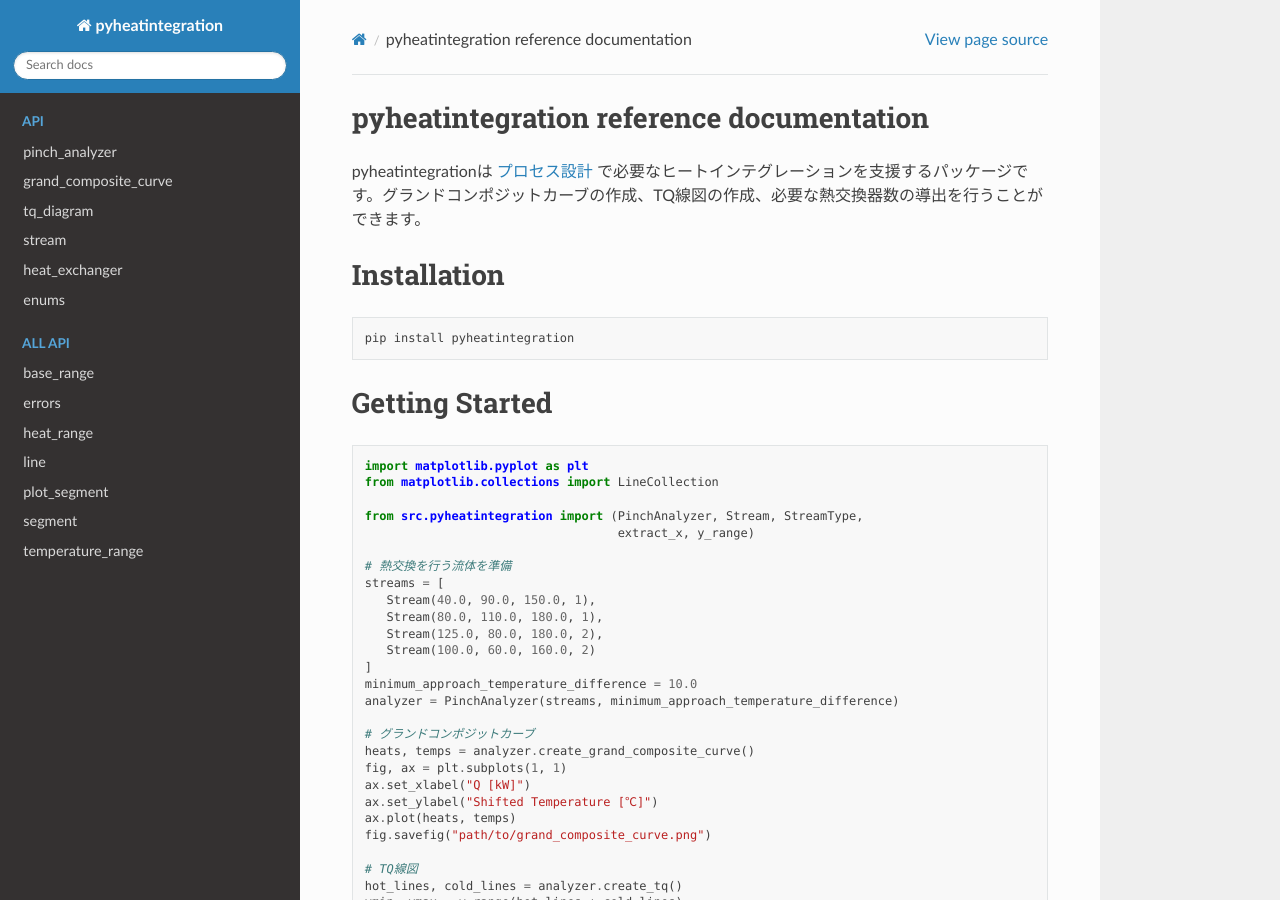
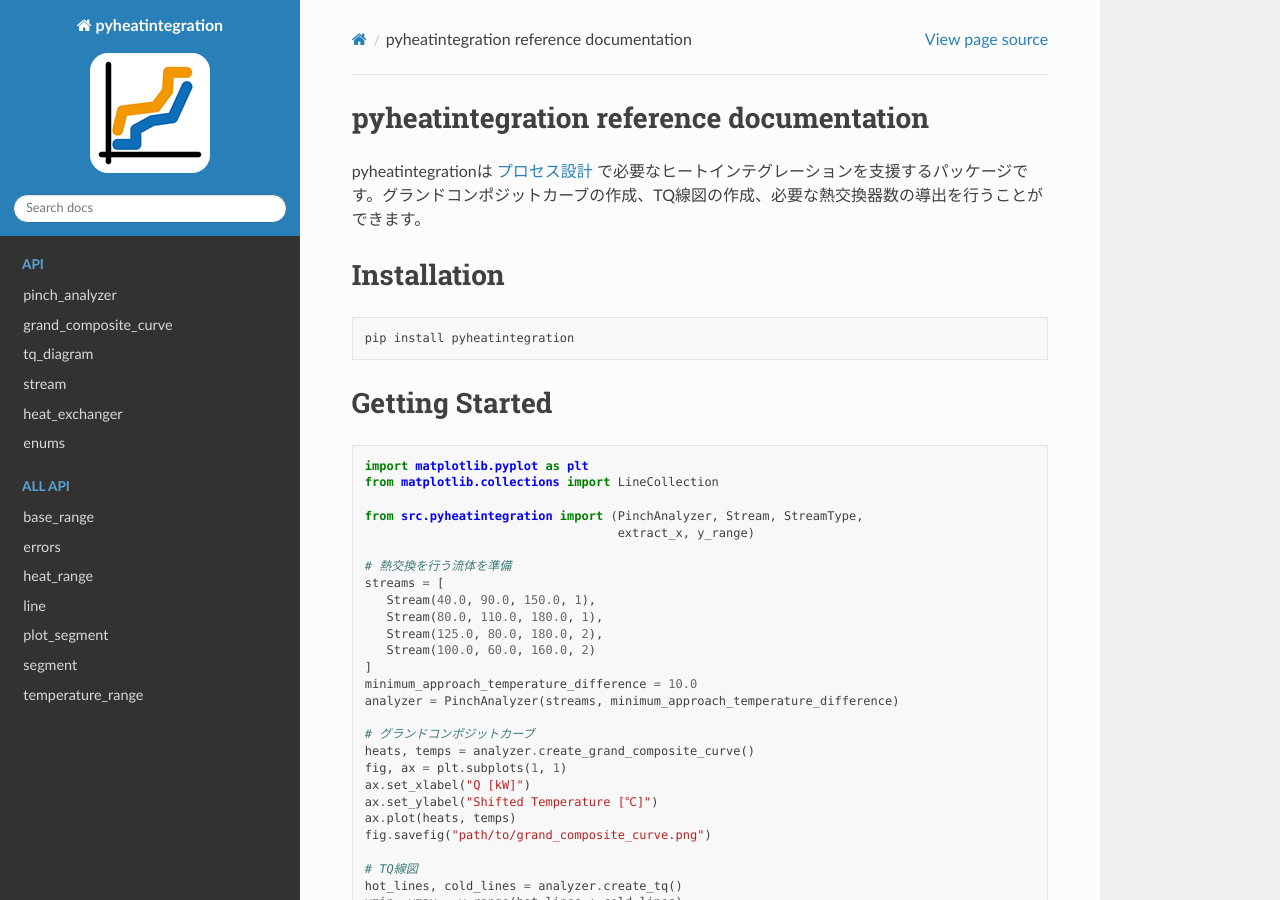
Before and after one commit to tarao1006/pyheatintegration, a Sphinx documentation site: the page built from docs/index.rst, in a window 1280 px wide and 900 px high. Built offline with Sphinx 7.4.7 and the Read the Docs theme 2.0.0, drawn with Linux system fonts in a browser that asks for light colours.

Commit message:
Add html_logo

```diff
--- a/docs/conf.py
+++ b/docs/conf.py
@@ -66,3 +66,5 @@ html_static_path = ['_static']
 html_css_files = [
     'custom.css'
 ]
+
+html_logo = "./images/logo-120x120.png"
```
Also changed, not shown: docs/images/logo-120x120.png (added).
